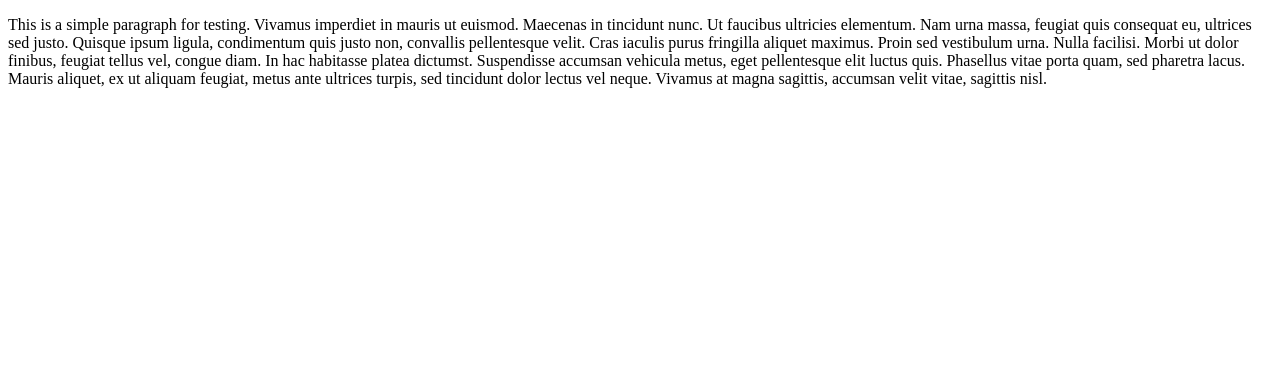
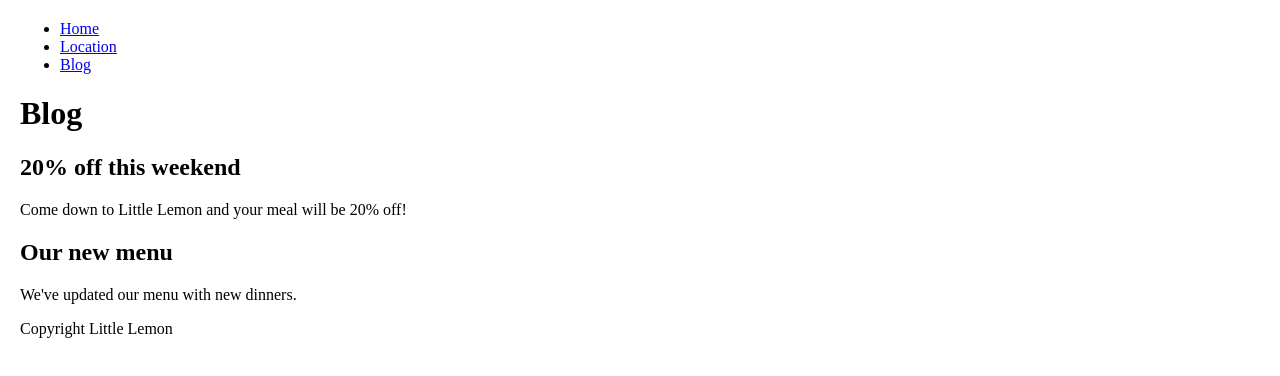
Before and after one commit to amanpreetchatha/learningFullStack, a plain HTML site: page index.html in a window 1280 px wide. Drawn offline with Linux system fonts and the light colour scheme.

Commit message:
added meta data

```diff
--- a/index.html
+++ b/index.html
@@ -1,13 +1,47 @@
 <!DOCTYPE HTML>
 <html>
     <head>
+        <meta name="author" content="Amanpreet Chatha">
+        <meta name="language" content="english">
+        <meta name="googlebot" content="notranslate">
+
+        <meta property="og:title" content="Our Menu">
+        <meta property="og:type" content="website">
+        <meta property="og:image" content="logo.png">
+        <meta property="og:url" content="localhost:3000/">
+        <meta property="og:description" content="Little Lemon is a family-owned Mediterranean restaurant, focused on traditional recipes served with a modern twist.">
+        <meta property="og:locale" content="en_US">
+        <meta property="og:site_name" content="Little Lemon">
+
+
         <title>Test Web Application</title>
-        <link rel="stylesheet" src="./style.css">
+        <link rel="stylesheet" href="css/style.css">
     </head>
     <body>
-        <div class="first-div">
-            <p>This is a simple paragraph for testing. Vivamus imperdiet in mauris ut euismod. Maecenas in tincidunt nunc. Ut faucibus ultricies elementum. Nam urna massa, feugiat quis consequat eu, ultrices sed justo. Quisque ipsum ligula, condimentum quis justo non, convallis pellentesque velit. Cras iaculis purus fringilla aliquet maximus. Proin sed vestibulum urna. Nulla facilisi. Morbi ut dolor finibus, feugiat tellus vel, congue diam. In hac habitasse platea dictumst. Suspendisse accumsan vehicula metus, eget pellentesque elit luctus quis. Phasellus vitae porta quam, sed pharetra lacus. Mauris aliquet, ex ut aliquam feugiat, metus ante ultrices turpis, sed tincidunt dolor lectus vel neque. Vivamus at magna sagittis, accumsan velit vitae, sagittis nisl. </p>
-        </div>
-        <script src="./script.js"></script>
+        <header>
+
+        </header>
+        <nav>
+            <ul>
+                <li><a href="index.html">Home</a></li>
+                <li><a href="location.html">Location</a></li>
+                <li><a href="blog.html">Blog</a></li>
+            </ul>
+        </nav>
+        <main>
+            <h1>Blog</h1>
+            <article>
+                <h2>20% off this weekend</h2>
+                <p>Come down to Little Lemon and your meal will be 20% off!</p>
+            </article>
+            <article>
+                <h2>Our new menu</h2>
+                <p>We've updated our menu with new dinners.</p>
+            </article>
+        </main>
+        <footer>
+            <p>Copyright Little Lemon</p>
+        </footer>
+        <script src="js/script.js"></script>
     </body>
 </html>
```
Also changed, not shown: css/style.css (renamed from style.css), js/objects.js (renamed from objects.js), js/script.js (added).
